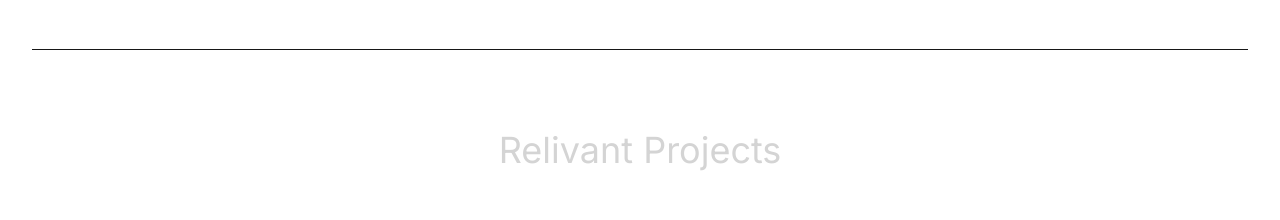
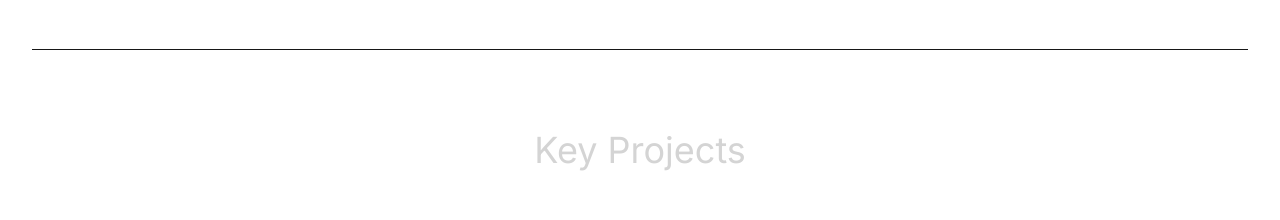
Before and after one commit to Tijanifareed/MyPortfolio, a React (Vite) app: page / in a window 1280 px wide. Shown: the part 3002-3222 px from the top of the page. Built offline with nearby package versions, Linux system fonts and the light colour scheme.

Commit message:
removed change

```diff
--- a/src/components/Projects.jsx
+++ b/src/components/Projects.jsx
@@ -10,7 +10,7 @@ const Projects = () => {
      initial={{opacity: 0, y: -100}}
      transition={{duration: 0.5}}
      className="my-20 text-center text-4xl">
-     Relivant Projects
+     Key Projects
      </motion.h1>
      <div>
           {PROJECTS.map((project, index ) =>(
```
